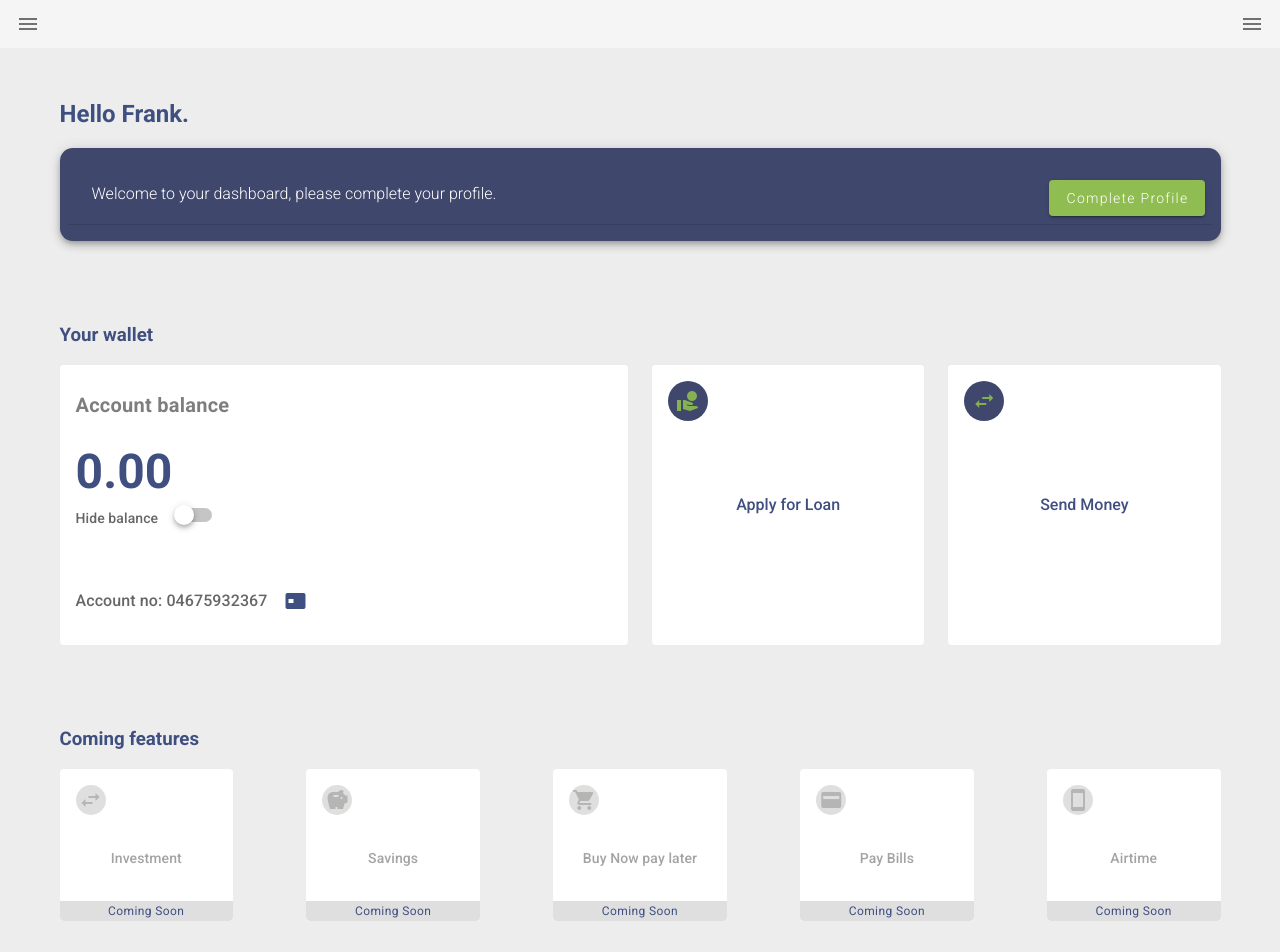
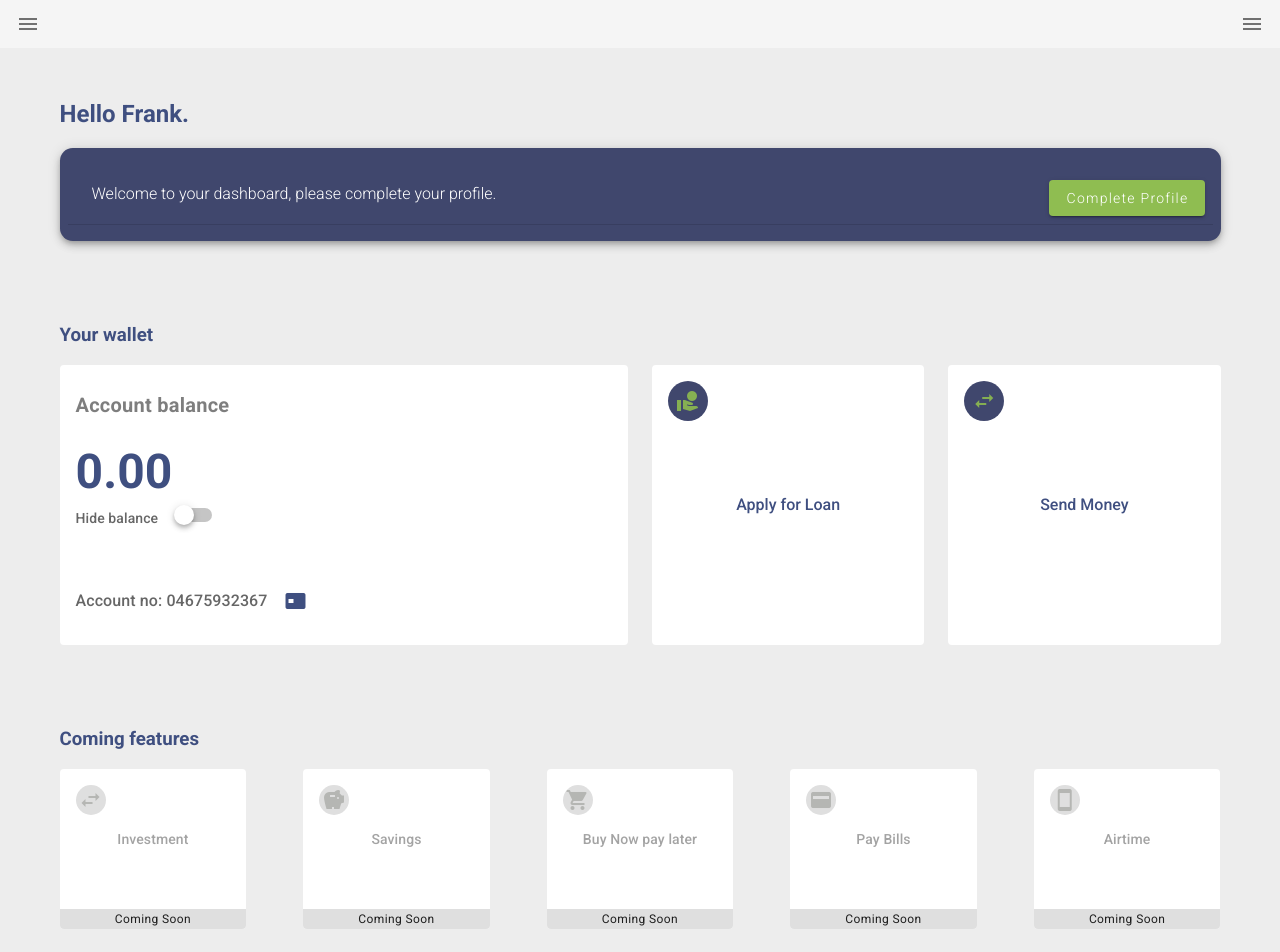
Before and after one commit to Lirac/figo, a Nuxt app: page / in a window 1280 px wide. Shown: the top 952 px of the page. Built offline with nearby package versions, Linux system fonts and the light colour scheme.

Commit message:
Fixes features card

```diff
--- a/pages/index.vue
+++ b/pages/index.vue
@@ -33,7 +33,7 @@
         <v-col md="3">
           <v-card flat class="wallet-action__card">
             <card-avatar
-              class="wallet-action__icon"
+              class="card-icon"
               :icon="'mdi-hand-coin'"
             ></card-avatar>
             <h5 class="wallet-text">Apply for Loan</h5>
@@ -42,7 +42,7 @@
         <v-col md="3" sm="6">
           <v-card flat class="wallet-action__card">
             <card-avatar
-              class="wallet-action__icon"
+              class="card-icon"
               :icon="'mdi-swap-horizontal'"
             ></card-avatar>
 
@@ -53,83 +53,88 @@
     </section>
     <section class="block">
       <h3>Coming features</h3>
-      <v-row justify="space-between">
+      <v-row justify="space-between" dense>
         <v-col cols="6" sm="6" md="2">
-          <v-card flat class="features__card">
+          <v-card flat class="features-card">
             <card-avatar
               avatar-color="#dfdfdf"
               size="30"
               icon-color="#b5b6b3"
               :icon="'mdi-swap-horizontal'"
+              class="card-icon"
             ></card-avatar>
-            <v-card-text>
-              <p class="text-center features__text">Investment</p>
+            <v-card-text class="features-card__body">
+              <p class="text-center features-card__text">Investment</p>
             </v-card-text>
-            <div class="feature-action text-center">
+            <div class="feature-card__footer text-center">
               <p class="pa-0 ma-0 caption">Coming Soon</p>
             </div>
           </v-card>
         </v-col>
         <v-col cols="6" sm="6" md="2">
-          <v-card flat class="features__card">
+          <v-card flat class="features-card">
             <card-avatar
               avatar-color="#dfdfdf"
               size="30"
               icon-color="#b5b6b3"
               :icon="'mdi-piggy-bank'"
+              class="card-icon"
             ></card-avatar>
-            <v-card-text>
-              <p class="text-center features__text">Savings</p>
+            <v-card-text class="features-card__body">
+              <p class="text-center features-card__text">Savings</p>
             </v-card-text>
-            <div class="feature-action text-center">
+            <div class="feature-card__footer text-center">
               <p class="pa-0 ma-0 caption">Coming Soon</p>
             </div>
           </v-card>
         </v-col>
         <v-col cols="6" sm="6" md="2" class="coming-soon">
-          <v-card class="features__card" flat>
+          <v-card class="features-card" flat>
             <card-avatar
               avatar-color="#dfdfdf"
               size="30"
               icon-color="#b5b6b3"
               :icon="'mdi-cart'"
+              class="card-icon"
             ></card-avatar>
-            <v-card-text>
-              <p class="text-center features__text">Buy Now pay later</p>
+            <v-card-text class="features-card__body">
+              <p class="text-center features-card__text">Buy Now pay later</p>
             </v-card-text>
-            <div class="feature-action text-center">
+            <div class="feature-card__footer text-center">
               <p class="pa-0 ma-0 caption">Coming Soon</p>
             </div>
           </v-card>
         </v-col>
         <v-col cols="6" sm="6" md="2">
-          <v-card class="features__card" flat>
+          <v-card class="features-card" flat>
             <card-avatar
               avatar-color="#dfdfdf"
               size="30"
               icon-color="#b5b6b3"
               :icon="'mdi-credit-card'"
+              class="card-icon"
             ></card-avatar>
-            <v-card-text>
-              <p class="text-center features__text">Pay Bills</p>
+            <v-card-text class="features-card__body">
+              <p class="text-center features-card__text">Pay Bills</p>
             </v-card-text>
-            <div class="feature-action text-center">
+            <div class="feature-card__footer text-center">
               <p class="pa-0 ma-0 caption">Coming Soon</p>
             </div>
           </v-card>
         </v-col>
         <v-col cols="6" sm="6" md="2">
-          <v-card class="features__card" flat>
+          <v-card class="features-card" flat>
             <card-avatar
               avatar-color="#dfdfdf"
               size="30"
               icon-color="#b5b6b3"
               :icon="'mdi-cellphone'"
+              class="card-icon"
             ></card-avatar>
-            <v-card-text>
-              <p class="text-center features__text">Airtime</p>
+            <v-card-text class="features-card__body">
+              <p class="text-center features-card__text">Airtime</p>
             </v-card-text>
-            <div class="feature-action text-center">
+            <div class="feature-card__footer text-center">
               <p class="pa-0 ma-0 caption">Coming Soon</p>
             </div>
           </v-card>
@@ -186,25 +191,6 @@ export default {
 .block {
   margin: 5rem 0;
 }
-.feature-action {
-  background: #dfdfdf;
-  color: var(--color-heading);
-  justify-self: flex-end;
-}
-.features__text {
-  opacity: 0.6;
-  font-weight: 500;
-  justify-content: center;
-}
-
-.features__card {
-  display: flex;
-  flex-direction: column;
-  height: 100%;
-  overflow: hidden;
-  justify-content: space-between;
-}
-
 .wallet-action__card {
   height: 17.5rem;
   display: flex;
@@ -212,9 +198,32 @@ export default {
   justify-content: center;
   align-items: center;
 }
-.wallet-action__icon {
+.card-icon {
   position: absolute;
   left: 0;
   top: 0;
 }
+.features-card {
+  display: flex;
+  flex-direction: column;
+  height: 10rem;
+}
+.feature-card__footer {
+  flex: 0 0 10px;
+  background: #dfdfdf;
+  text-align: center;
+}
+.features-card__text {
+  opacity: 0.6;
+  font-weight: 500;
+  margin: 0;
+}
+
+.features-card__body {
+  flex: 1 0 auto;
+  display: flex;
+  justify-content: center;
+  align-items: center;
+  padding: 0;
+}
 </style>
```
